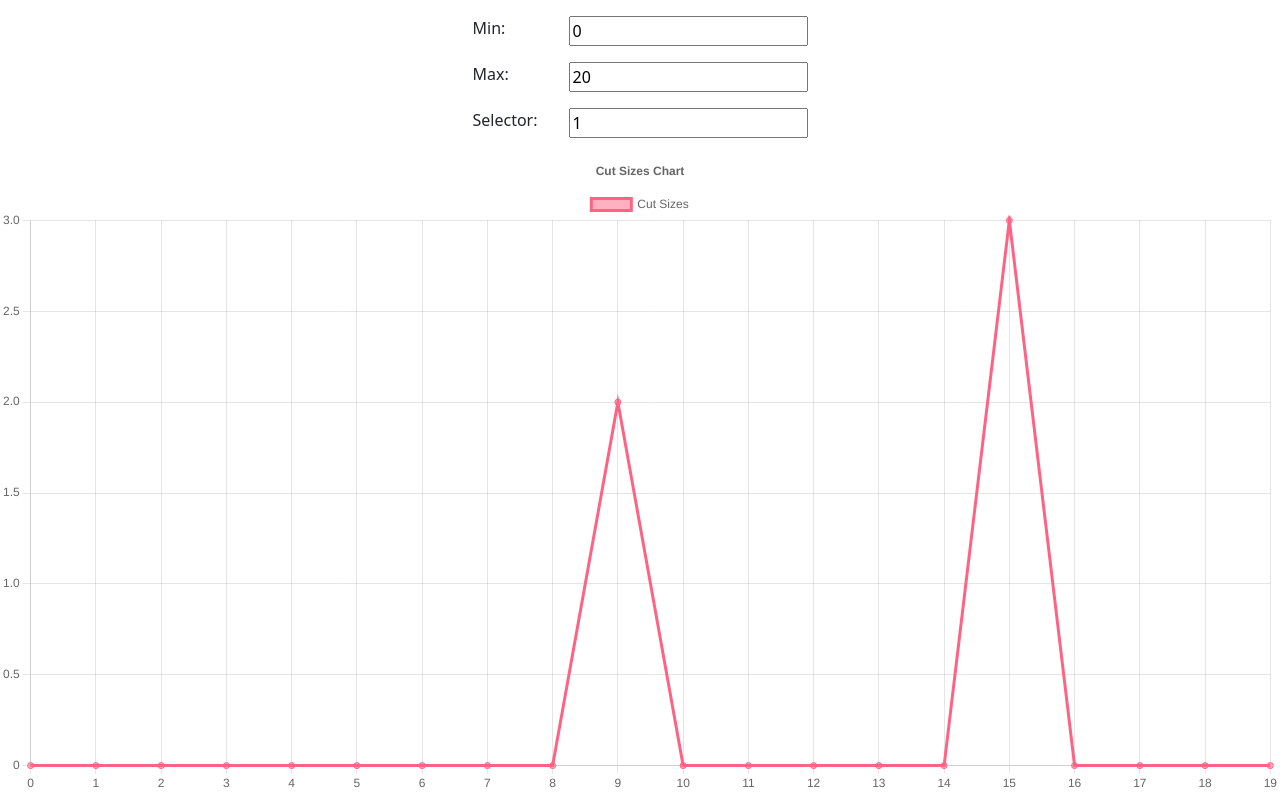
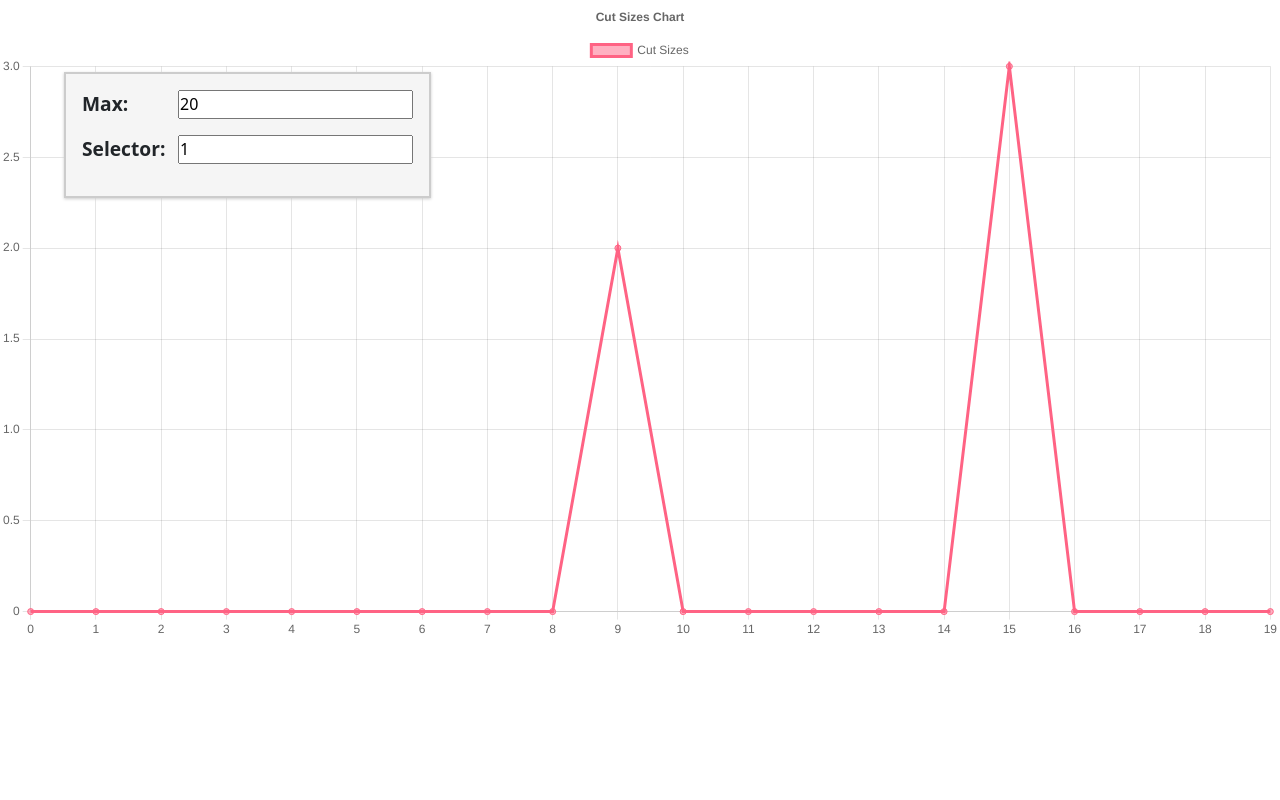
Before and after one commit to widroz/BugExample, a React (Create React App) app: page / in a window 1280 px wide. Built offline with nearby package versions, Linux system fonts and the light colour scheme.

Commit message:
query for width>1000, controls component

```diff
--- a/src/App.css
+++ b/src/App.css
@@ -1,3 +1,9 @@
+*{
+    margin:0rem;
+    padding:0rem;
+    box-sizing:border-box;
+}
+
 .input-div{
     display: flex;
     flex-direction: row;
@@ -9,10 +15,26 @@ display:flex;
 flex-direction: column;
 align-items: center;
 justify-content: center;
-margin-top: 1rem;
+position:absolute;
+margin-left:4rem;
+margin-top:4.5rem;
+background-color: #f5f5f5;
+padding:1rem;
+border:2px solid #ccc;
+box-shadow: 0px 1px 3px #ccc;
 }
 
 .input-label{
     margin-right: 2rem;
     width: 4rem;
+    font-weight: 700;
+    font-size: 1.2rem;
 }
+
+@media(max-width:1000px){
+    .inputs-div{
+        position:relative;
+        margin-left:0rem;
+        margin-top:1rem;
+    }
+}
--- a/src/App.js
+++ b/src/App.js
@@ -2,7 +2,7 @@ import CutSizesChart from "./components/CutSizesChart";
 import { useState } from "react";
 import './App.css'
 import Bootstrap from "./components/Bootstrap";
-import InputField from "./components/InputField";
+import Controls from "./components/Controls";
 
 const App = () => {
 
@@ -13,11 +13,7 @@ const App = () => {
   return (
     <div>
       <Bootstrap/>
-      <div className="inputs-div">
-      <InputField title="Min:" inputValue={min} setInputValue={setMin}></InputField>
-      <InputField title="Max:" inputValue={max} setInputValue={setMax}></InputField>
-      <InputField title="Selector:" inputValue={selector} setInputValue={setSelector}></InputField>
-      </div>
+      <Controls min={min} max={max} selector={selector} setSelector={setSelector} setMin={setMin} setMax={setMax}/>
       <CutSizesChart min={min} max={max} selector={selector}></CutSizesChart>
 
     </div>
--- /dev/null
+++ b/src/components/Controls.jsx
@@ -0,0 +1,12 @@
+import React from 'react'
+import InputField from './InputField'
+
+export default function Controls({min, max, selector, setMin, setMax, setSelector}) {
+  return (
+    <div className="inputs-div">
+    {/*<InputField title="Min:" inputValue={min} setInputValue={setMin}></InputField>*/}
+    <InputField title="Max:" inputValue={max} setInputValue={setMax}></InputField>
+    <InputField title="Selector:" inputValue={selector} setInputValue={setSelector}></InputField>
+    </div>
+  )
+}
--- a/src/components/CutSizesChart.jsx
+++ b/src/components/CutSizesChart.jsx
@@ -11,6 +11,7 @@ import {
 } from 'chart.js'
 import { Line } from 'react-chartjs-2'
 
+import { Bar } from "react-chartjs-2";
 
 ChartJS.register(
     CategoryScale,
@@ -44,7 +45,6 @@ export default function CutSizesChart({min,max,selector}) {
 
     function findCuts(min, max, selector) {
 
-
         function findCutBruteForce(n) {
 
             function numberOfColumns(n) {
@@ -54,8 +54,6 @@ export default function CutSizesChart({min,max,selector}) {
             function piecesCut(cutSize) {
                 return 2 * cutSize - 1;
             }
-
-
 
             if (n <= 2) return 0;
 
```
